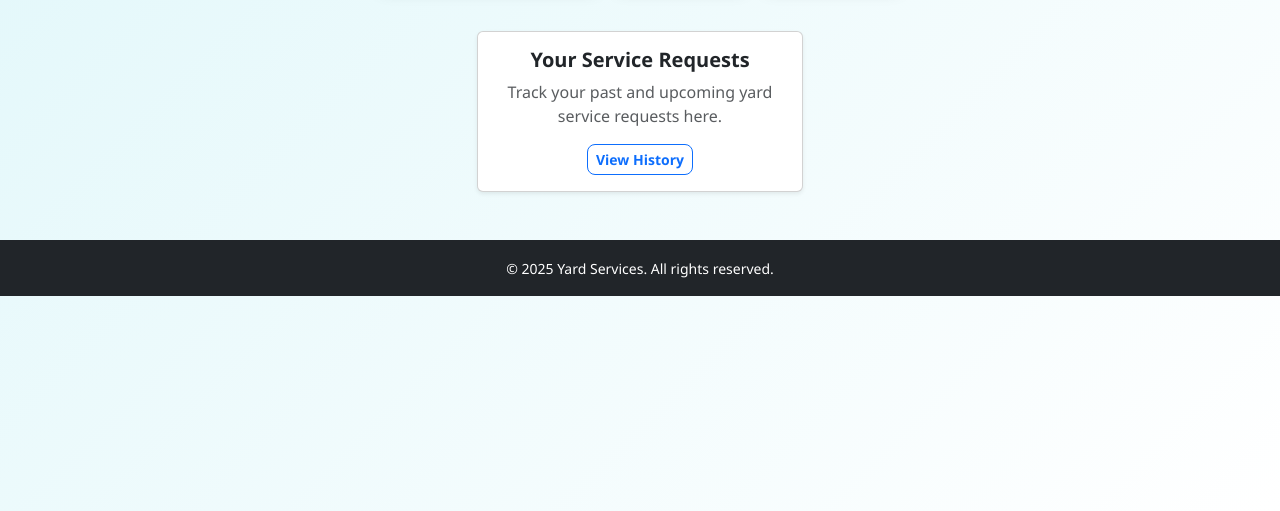
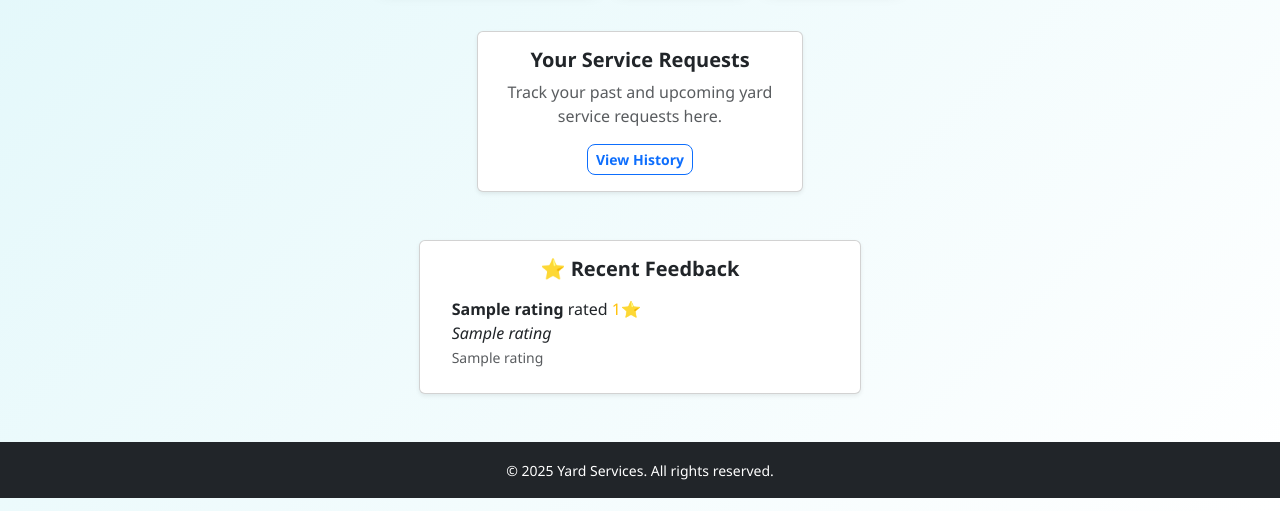
Before and after one commit to Mr-A-Hacker/Yard-services, a Flask app: template templates/dashboard.html in a window 1280 px wide. Shown: the part 289-800 px from the top of the page. Run offline with Flask 3, Linux system fonts and the light colour scheme; a user stored in the database is signed in; tables that the repository leaves empty hold one stand-in row (values such as "Sample post"); the template is opened without the code that fills it: most values are stand-ins (such as "Sample title", 1, 10 or a date in 2020).

Commit message:
Update dashboard.html

```diff
--- a/templates/dashboard.html
+++ b/templates/dashboard.html
@@ -33,7 +33,7 @@
       </a>
     </div>
 
-    <!-- Optional Card Section -->
+    <!-- Service Requests Card -->
     <div class="row mt-5">
       <div class="col-md-6 mx-auto">
         <div class="card shadow-sm">
@@ -47,6 +47,31 @@
         </div>
       </div>
     </div>
+
+    <!-- Ratings Section -->
+    <div class="row mt-5">
+      <div class="col-md-8 mx-auto">
+        <div class="card shadow-sm">
+          <div class="card-body">
+            <h5 class="card-title fw-bold">⭐ Recent Feedback</h5>
+            {% if ratings %}
+              <ul class="list-group list-group-flush">
+                {% for r in ratings %}
+                  <li class="list-group-item text-start">
+                    <strong>{{ r[3] }}</strong> rated <span class="text-warning">{{ r[0] }}⭐</span><br>
+                    <em>{{ r[1] }}</em><br>
+                    <small class="text-muted">{{ r[2] }}</small>
+                  </li>
+                {% endfor %}
+              </ul>
+            {% else %}
+              <p class="text-muted">No feedback yet. Be the first to rate us!</p>
+            {% endif %}
+          </div>
+        </div>
+      </div>
+    </div>
+
   </div>
 
   <!-- Footer -->
```
